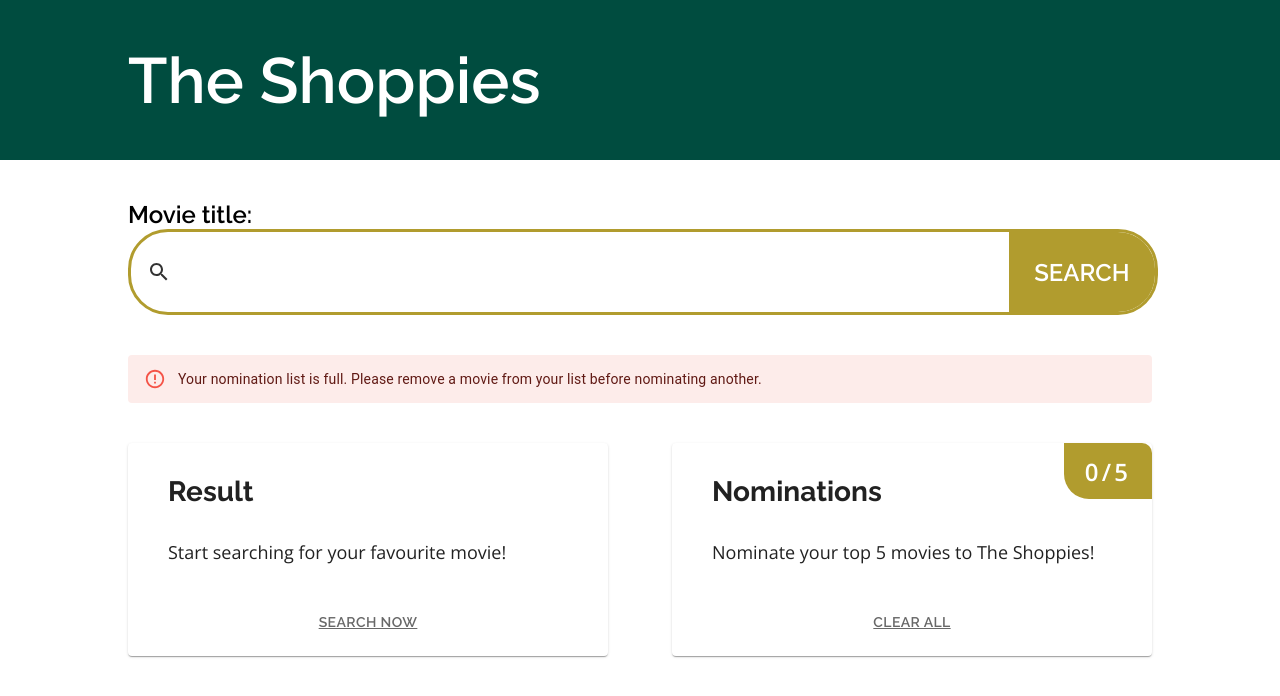
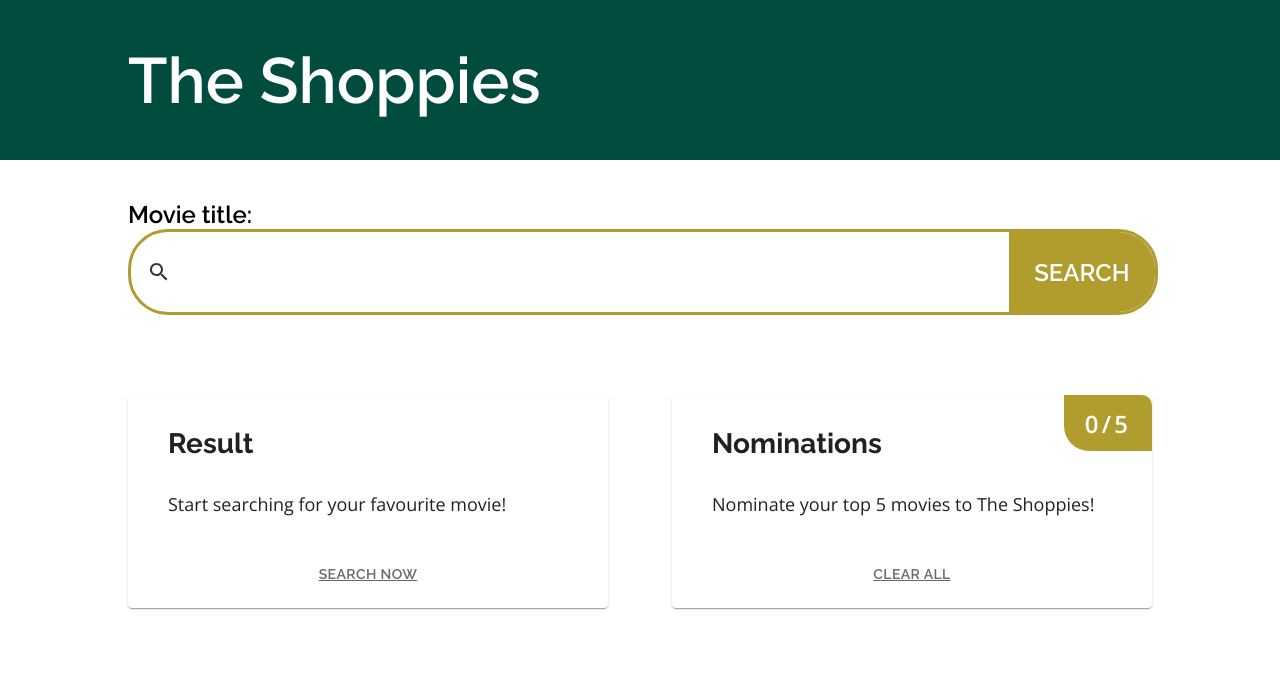
Before and after one commit to sandratoh/shoppies, a React (Create React App) app: page / in a window 1280 px wide. Shown: the top 696 px of the page. Built offline with nearby package versions, Linux system fonts and the light colour scheme.

Commit message:
Render alert message using implicit condition

```diff
--- a/src/components/App.tsx
+++ b/src/components/App.tsx
@@ -1,13 +1,21 @@
+// Libraries
+import { useContext } from 'react';
+
 // Components
 import Alert from './Alert';
 import NominationCard from './Nomination/NominationCard';
 import ResultCard from './Result/ResultCard';
 import SearchBar from './SearchBar';
 
+// Helpers
+import { MovieContext } from '../Provider/MovieDataProvider';
+
 // Stylesheet
 import './App.scss';
 
 export const App: React.FC<{}> = () => {
+  const { nominations } = useContext(MovieContext);
+
   return (
     <div className="App">
       <header className="App-header">
@@ -18,7 +26,7 @@ export const App: React.FC<{}> = () => {
           <h3>Movie title:</h3>
           <SearchBar />
         </div>
-        <Alert />
+        {nominations.length >= 5 && <Alert />}
         <div className="App-cards">
           <ResultCard />
           <NominationCard />
```
